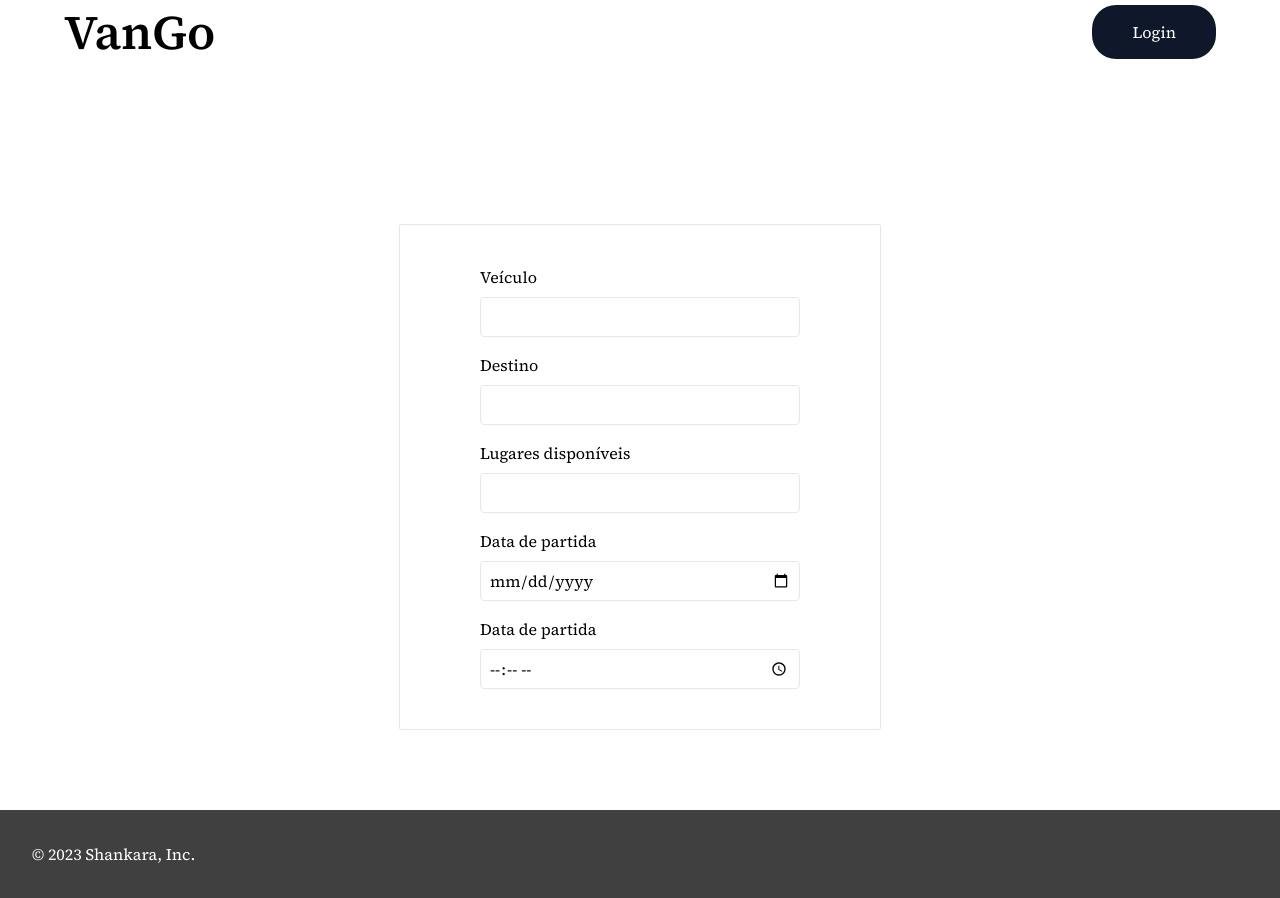
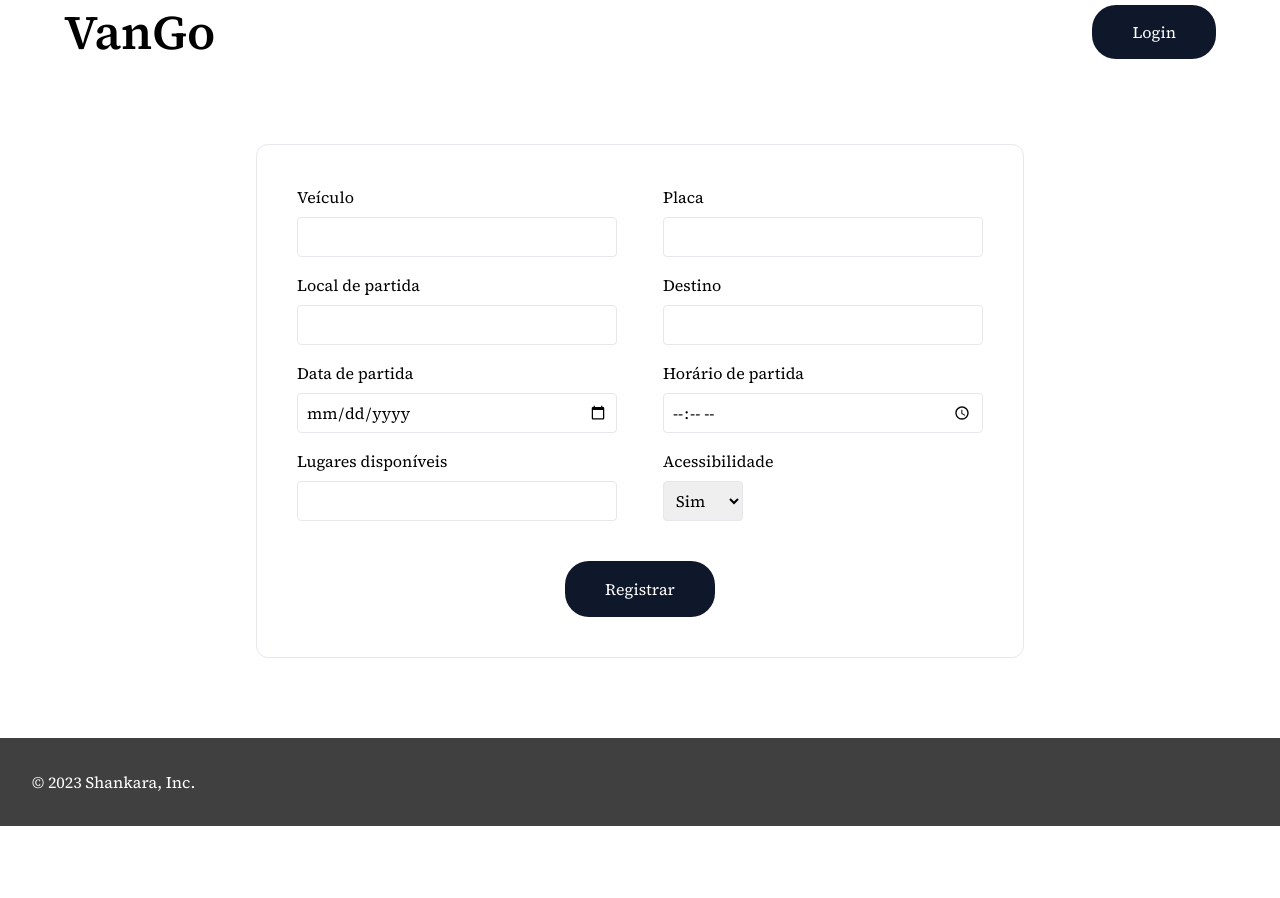
Before and after one commit to DevLucasEduardo/Go-van, a Next.js app: page /register in a window 1280 px wide. After the commit the page ends 826 px from the top, so only its background shows below. Built offline with nearby package versions, Linux system fonts and the light colour scheme.

Commit message:
fix: bug of the button and padding

```diff
--- a/src/app/register/page.tsx
+++ b/src/app/register/page.tsx
@@ -1,15 +1,36 @@
 import Form from "../components/form";
+import Button from "../components/button";
 
 export default function Register() {
   return (
-    <div className="flex justify-center">
-      <div className="flex flex-col items-center mt-20 border rounded-sm max-w-3xl px-20 py-10 gap-4">
-        <Form type="text" id="1" label="Veículo" />
-        <Form type="text" id="1" label="Destino" />
-        <Form type="text" id="1" label="Lugares disponíveis" />
-        <Form type="date" id="1" label="Data de partida" />
-        <Form type="time" id="1" label="Data de partida" />
+    <>
+      <div className="max-w-3xl mx-auto border rounded-xl">
+        <div className="gap-4 flex flex-wrap  justify-between p-10">
+          <Form type="text" id="1" label="Veículo" />
+          <Form type="text" id="2" label="Placa" />
+          <Form type="text" id="3" label="Local de partida" />
+          <Form type="text" id="4" label="Destino" />
+          <Form type="date" id="6" label="Data de partida" />
+          <Form type="time" id="7" label="Horário de partida" />
+          <Form type="text" id="5" label="Lugares disponíveis" />
+
+          <div className="flex flex-col w-80">
+            <label htmlFor="acessbilidade">Acessibilidade</label>
+            <select
+              name="acessbilidade"
+              id="8"
+              className="h-10 w-20 mt-2 border rounded focus:outline-none focus:border-sky-500 focus:ring-1 px-2"
+            >
+              <option value="" disabled={true}></option>
+              <option value="">Sim</option>
+              <option value="">Não</option>
+            </select>
+          </div>
+        </div>
+        <div className="flex justify-center mb-10 self-end">
+          <Button label="Registrar" href="/register" px="px-10" />
+        </div>
       </div>
-    </div>
+    </>
   );
 }
```
